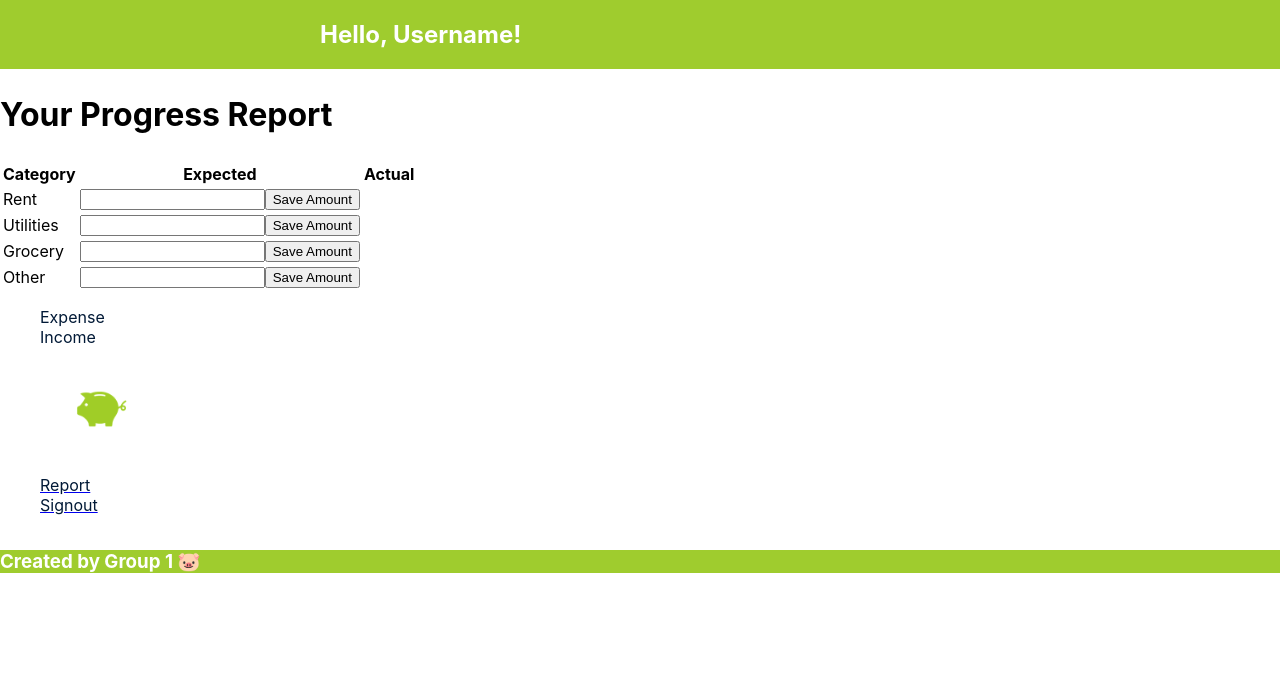
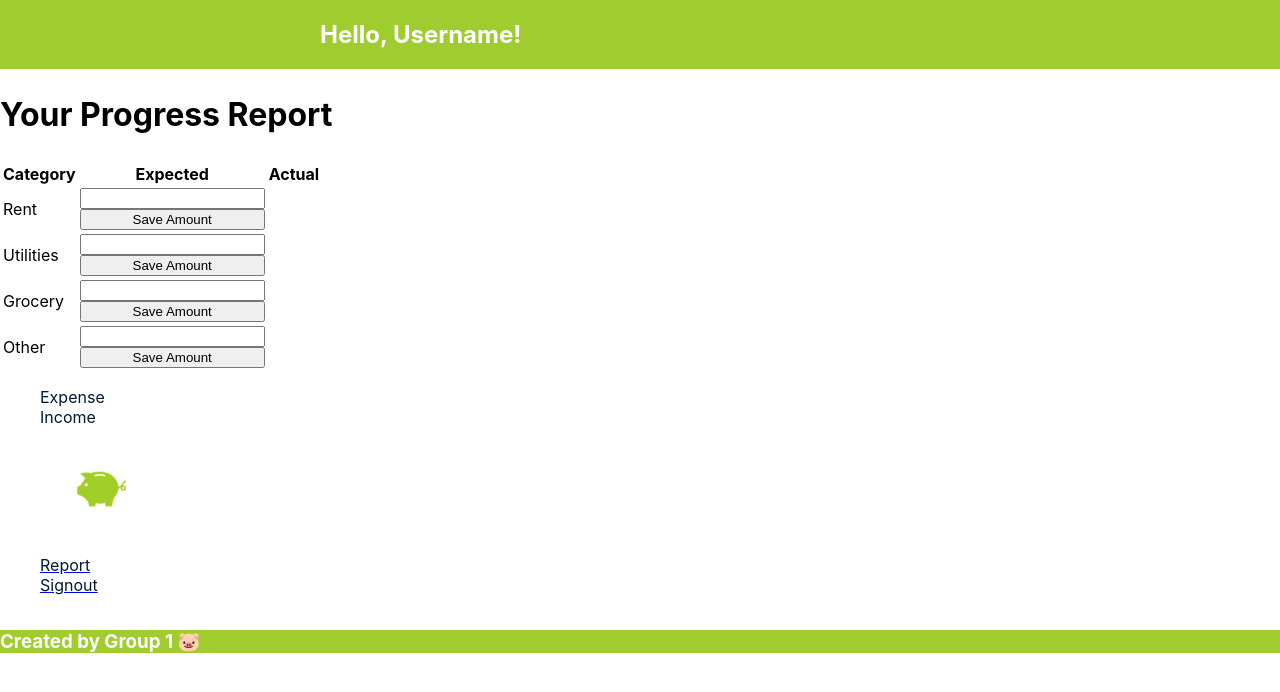
Before and after one commit to emsaw721/stacks-on-stacks, a React (Create React App) app in the folder client/: page /planner in a window 1280 px wide. Shown: the top 692 px of the page. Built offline with nearby package versions, Linux system fonts and the light colour scheme.

Commit message:
more work on report page

```diff
--- a/client/src/pages/Planner.js
+++ b/client/src/pages/Planner.js
@@ -42,38 +42,38 @@ const changeOther = (event) => {
     setOther(event.target.value);
 }
     return (
-        <section className='planner'>
+        <section className='report'>
             <h1> Your Progress Report </h1>
             <table>
-                <tr>
+                <tr className='maincats'>
                     <th>Category</th>
                     <th>Expected</th>
                     <th>Actual</th>
                 </tr>
-                <tr>
+                <tr className='subcats'>
                     <td>Rent</td>
-                    <td>
+                    <td className='expected'>
                         <input onChange={changeRent} value={rent} />
                         <button onClick={saveRent}>Save Amount</button>
                     </td>
                 </tr>
-                <tr>
+                <tr className='subcats'>
                     <td>Utilities</td>
-                    <td>
+                    <td className='expected'>
                         <input onChange={changeUtil} value={util} />
                         <button onClick={saveUtil}>Save Amount</button>
                     </td>
                 </tr>
-                <tr>
+                <tr className='subcats'>
                     <td>Grocery</td>
-                    <td>
+                    <td className='expected'>
                         <input onChange={changeGrocery} value={grocery} />
                         <button onClick={saveGrocery}>Save Amount</button>
                     </td>
                 </tr>
-                <tr>
+                <tr className='subcats'>
                     <td>Other</td>
-                    <td>
+                    <td className='expected'>
                         <input onChange={changeOther} value={other} />
                         <button onClick={saveOther}>Save Amount</button>
                     </td>
--- a/client/src/pages/pages.css
+++ b/client/src/pages/pages.css
@@ -20,6 +20,11 @@
 
 /* ------- Planner ---------- */
 
-.planner h1{
+.report h1{
     font-size: 2em;
 }
+
+.expected {
+    display: flex;
+    flex-direction: column;
+}
```
